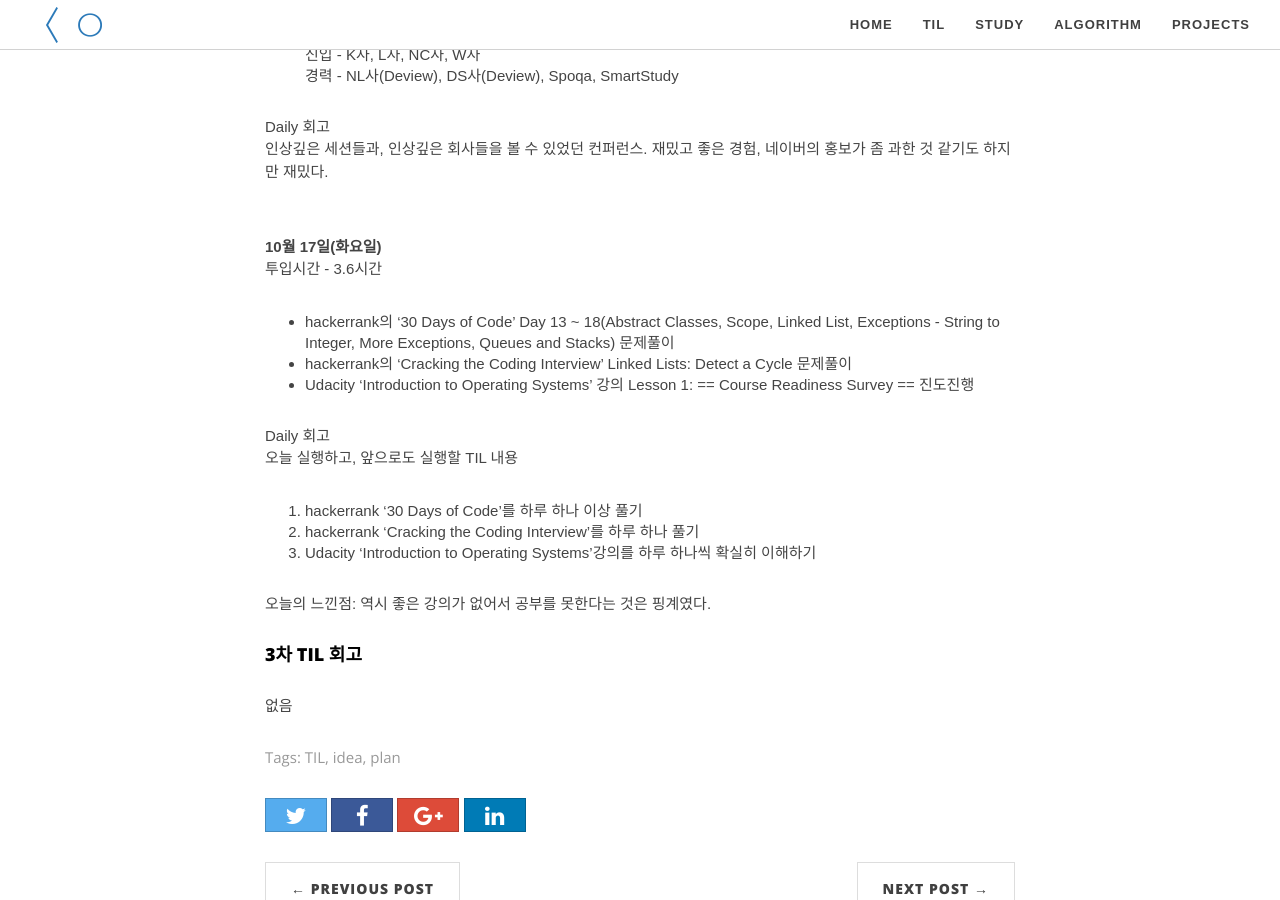
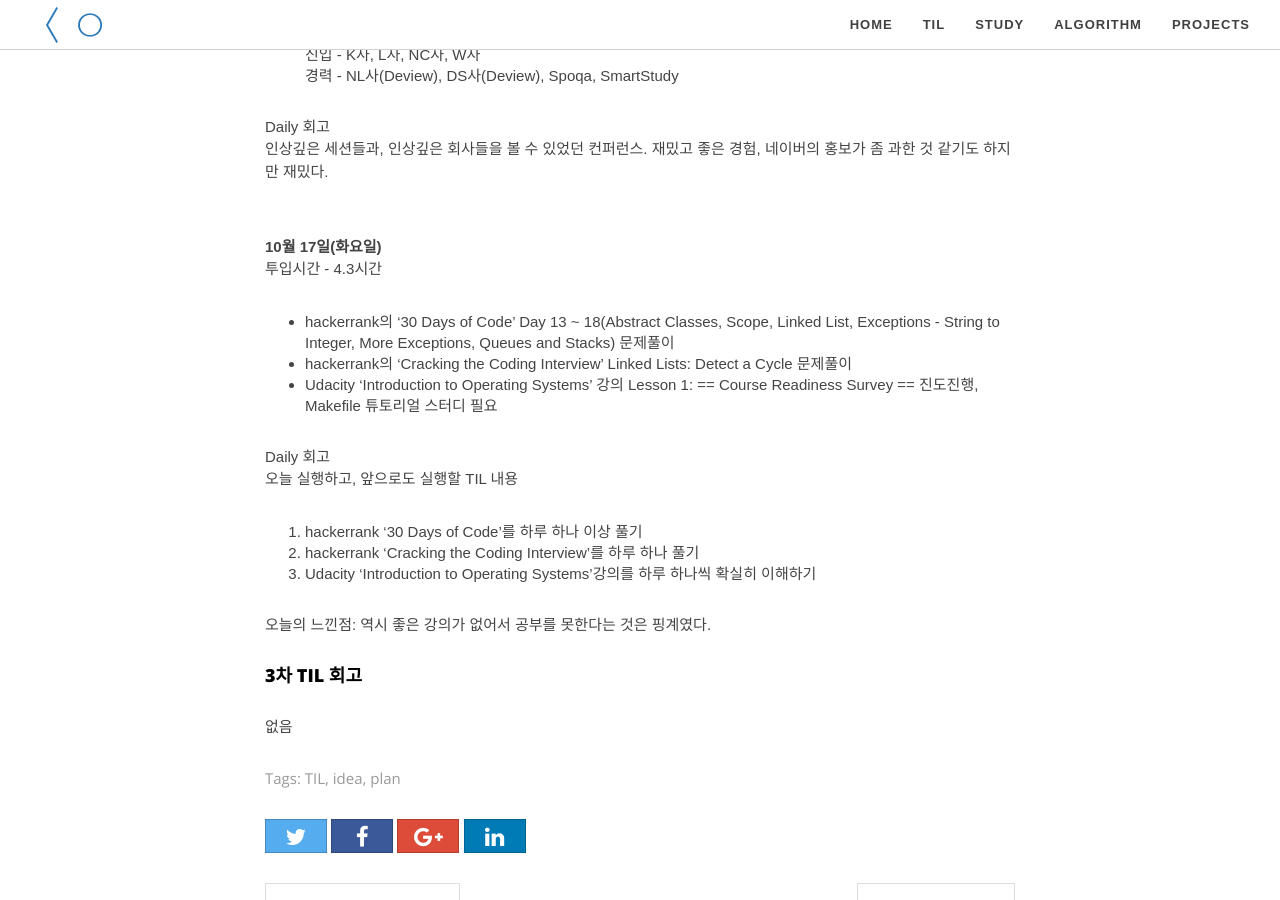
Before and after one commit to seongwoopark/seongwoopark.github.io, a Jekyll site: the page built from _posts/2017-10-17-3rd_TIL.md, in a window 1280 px wide and 900 px high, scrolled down 712 px. Built offline with Jekyll 4.4.1, drawn with Linux system fonts in a browser that asks for light colours; nearby versions of some CDN libraries; comment, search, counter and statistics services are not loaded.

Commit message:
Update 3rd TIL post after learn os lesson

```diff
--- a/_posts/2017-10-17-3rd_TIL.md
+++ b/_posts/2017-10-17-3rd_TIL.md
@@ -25,11 +25,11 @@
 인상깊은 세션들과, 인상깊은 회사들을 볼 수 있었던 컨퍼런스. 재밌고 좋은 경험, 네이버의 홍보가 좀 과한 것 같기도 하지만 재밌다.
 
 <br/>**10월 17일(화요일)**<br/>
-투입시간 - 3.6시간
+투입시간 - 4.3시간
 - hackerrank의 '30 Days of Code' Day 13 ~ 18(Abstract Classes, Scope, Linked List, Exceptions - String to Integer,
 More Exceptions, Queues and Stacks) 문제풀이
 - hackerrank의 'Cracking the Coding Interview' Linked Lists: Detect a Cycle 문제풀이
-- Udacity 'Introduction to Operating Systems' 강의 Lesson 1: == Course Readiness Survey == 진도진행
+- Udacity 'Introduction to Operating Systems' 강의 Lesson 1: == Course Readiness Survey == 진도진행, Makefile 튜토리얼 스터디 필요
 
 Daily 회고<br/>
 오늘 실행하고, 앞으로도 실행할 TIL 내용
```
